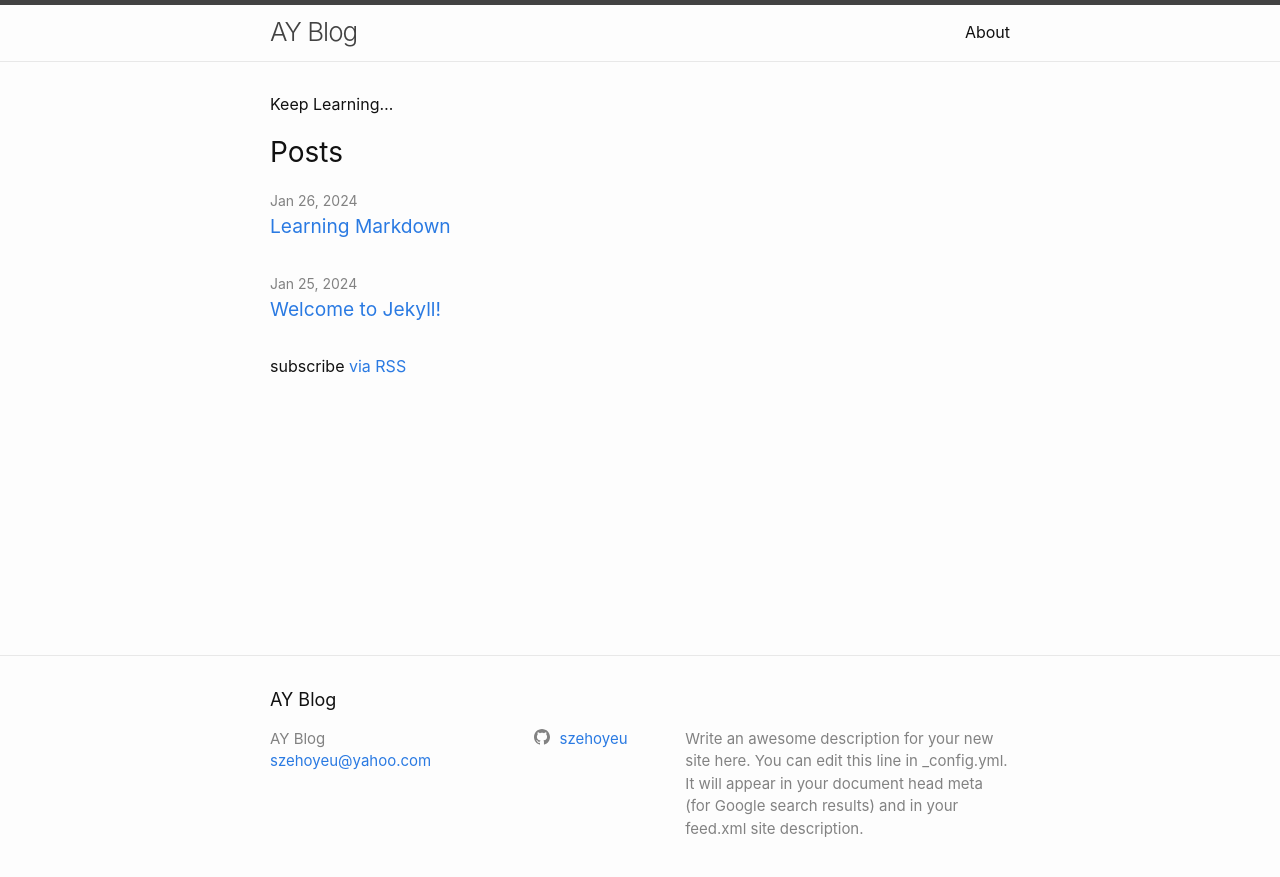
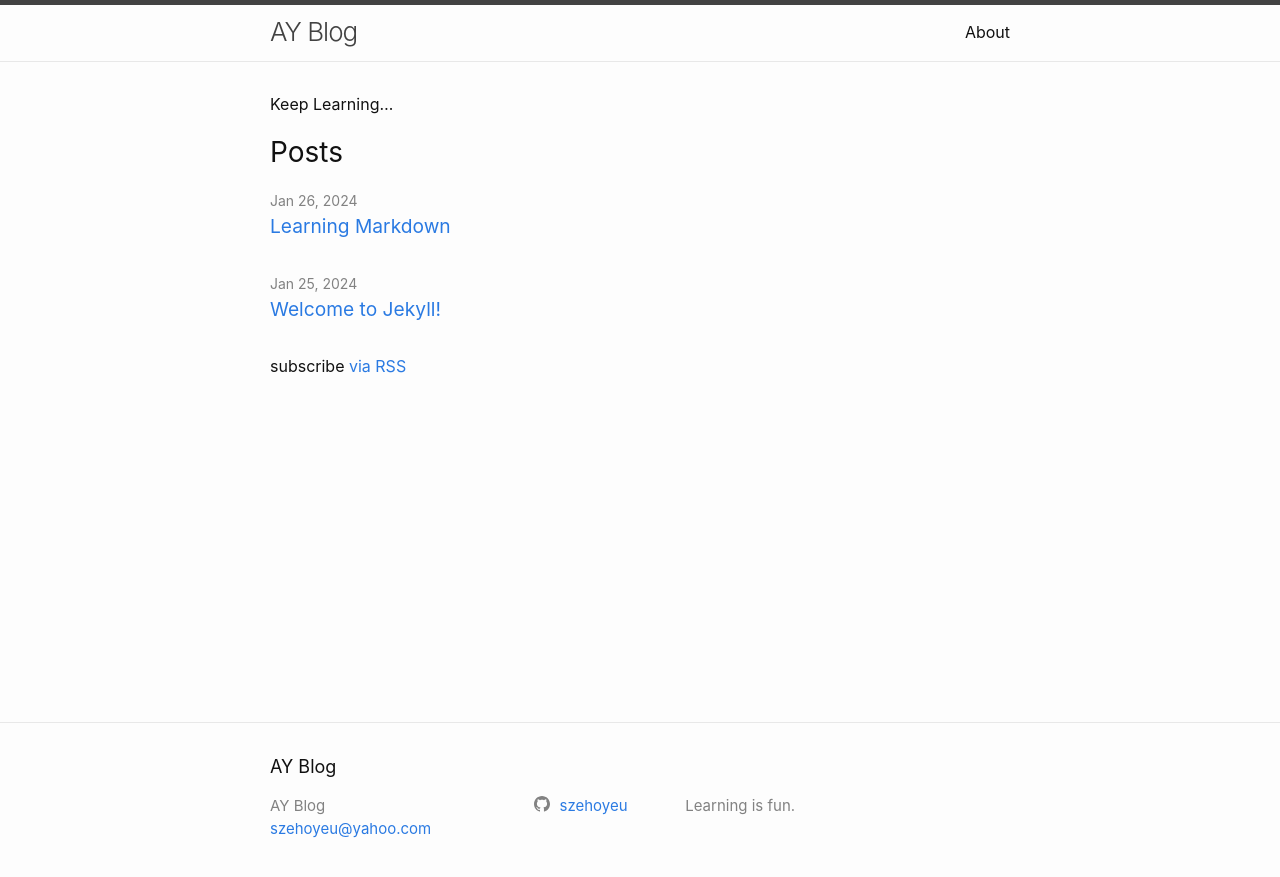
Before and after one commit to szehoyeu/blog, a Jekyll site: the page built from index.md, in a window 1280 px wide. Shown: the top 877 px of the page. Built offline with Jekyll 4.4.1, drawn with Linux system fonts in a browser that asks for light colours.

Commit message:
fix image

````diff
--- a/_config.yml
+++ b/_config.yml
@@ -16,9 +16,7 @@
 title: AY Blog
 email: szehoyeu@yahoo.com
 description: >- # this means to ignore newlines until "baseurl:"
-  Write an awesome description for your new site here. You can edit this
-  line in _config.yml. It will appear in your document head meta (for
-  Google search results) and in your feed.xml site description.
+  Learning is fun.
 baseurl: "/blog" # the subpath of your site, e.g. /blog
 url: "https://szehoyeu.github.io" # the base hostname & protocol for your site, e.g. http://example.com
 #twitter_username:
--- a/_posts/2024-01-26-test.markdown
+++ b/_posts/2024-01-26-test.markdown
@@ -40,7 +40,7 @@ Links:
 [Visit Here](https://Google.com "Google Home Page")
 
 Image:
-![Webpage](/assets/img/youtube.png "Youtube Logo")
+![Webpage](2024-01-26-test.markdown/assets/img/youtube.png "Youtube Logo")
 
 Use `the script here ` script
 ``` powershell
````
